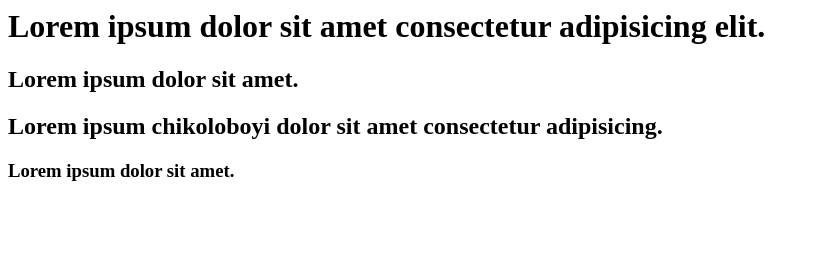
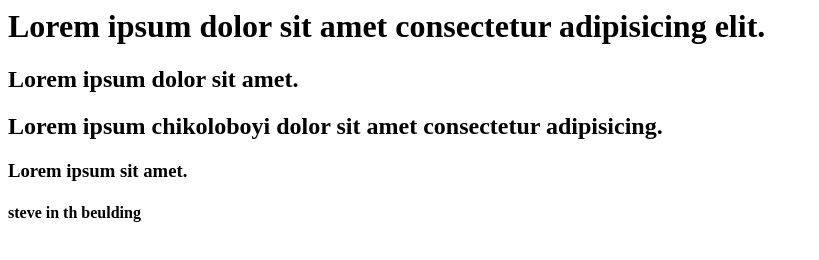
Before and after one commit to innomann/My-New-Repository, a plain HTML site: page index.html in a window 1280 px wide. Shown: the whole page, without its empty margins (0-819 px from the left). Drawn offline with Linux system fonts and the light colour scheme.

Commit message:
added stevoh in the beulding line

```diff
--- a/index.html
+++ b/index.html
@@ -1,4 +1,5 @@
 <h1>Lorem ipsum dolor sit amet consectetur adipisicing elit.</h1>
 <h2>Lorem ipsum dolor sit amet.</h2>
 <h2>Lorem ipsum chikoloboyi dolor sit amet consectetur adipisicing.</h2>
-<h3>Lorem ipsum dolor sit amet.</h3>
+<h3>Lorem ipsum sit amet.</h3>
+<h4>steve in th beulding</h4>
```
